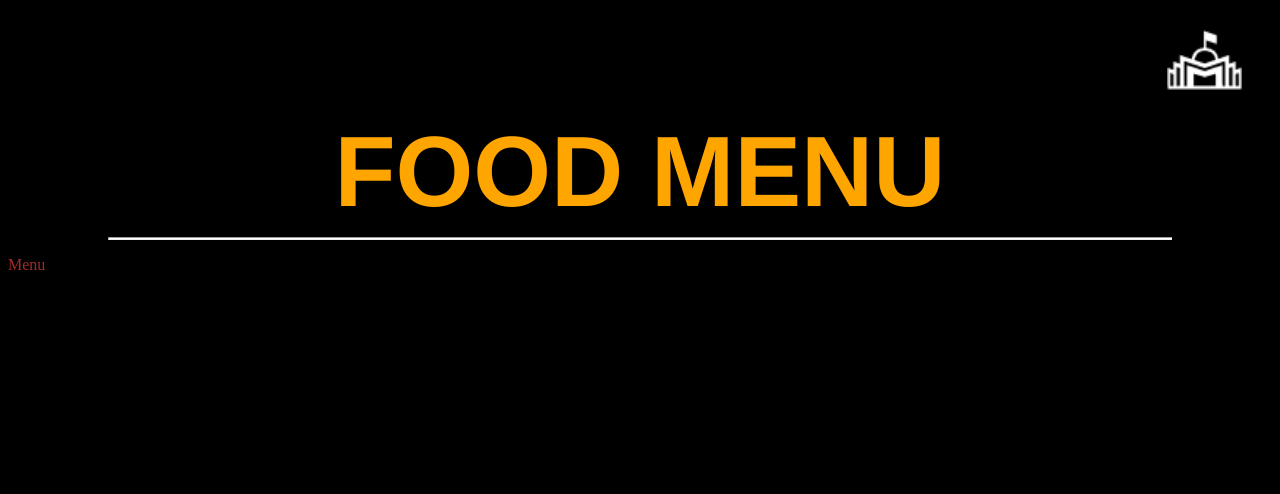
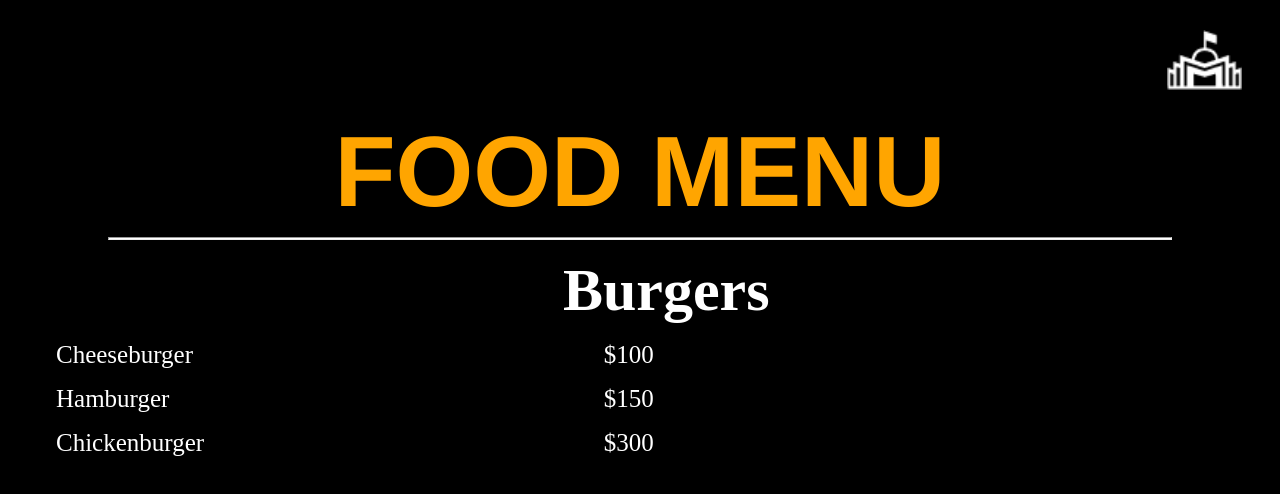
Before and after one commit to TodkhuuO/TodkhuuO.github.io, a plain HTML site: page menu.html in a window 1280 px wide. Drawn offline with Linux system fonts and the light colour scheme.

Commit message:
ehnii table zagvar grgav

```diff
--- a/menu.css
+++ b/menu.css
@@ -5,16 +5,8 @@ body {
     background-size: cover;
 
   }
-  h2 {
-    text-align: center;
-    font-family: Impact, Haettenschweiler, 'Arial Narrow Bold', sans-serif;
-    color:  orange;
-    margin-top: 0px;
-    font-size: 100px;
-  }
-  p {
-    color: brown;
-  }
+
+
   h1 {
     text-align: center;
     color: orange;
@@ -27,6 +19,7 @@ body {
     margin-top: 30px;
     margin-right: 30px;
     text-align: right;
+
   }
   hr {
     background-color: white;
@@ -35,3 +28,28 @@ body {
     margin-left: 100px;
     margin-right: 100px;
   }
+
+
+  table {
+    border: 0px double white;
+    margin-left: 40px;
+    border-collapse: collapse;
+    width: 65%;
+    color: white;
+
+  }
+
+  th, td {
+    padding: 8px;
+    text-align: left;
+    margin-right: 50px;
+    padding-right: 40px;
+    font-size: 25px;
+  }
+
+
+  .hoolnii_turluud {
+    font-size: 60px;
+    text-align: right;
+    padding-right: 100px;
+  }
--- a/menu.html
+++ b/menu.html
@@ -10,7 +10,31 @@
 
 <h1>FOOD MENU</h1>
 <hr>
-<p>Menu</p>
+
+<table>
+    <tr>
+      <th class="hoolnii_turluud" colspan="2">Burgers</th>
+
+    </tr>
+    <tr>
+      <td>Cheeseburger</td>
+
+      <td>$100</td>
+    </tr>
+    <tr>
+      <td>Hamburger</td>
+
+      <td>$150</td>
+    </tr>
+    <tr>
+      <td>Chickenburger</td>
+
+      <td>$300</td>
+    </tr>
+
+  </table>
+
+
 
 </body>
 </html>
```
